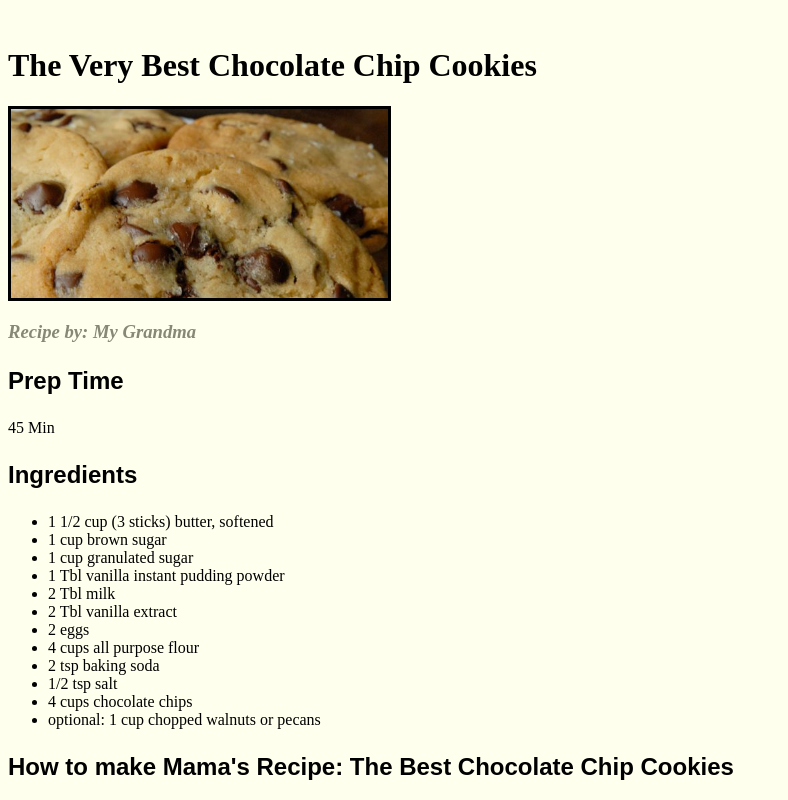
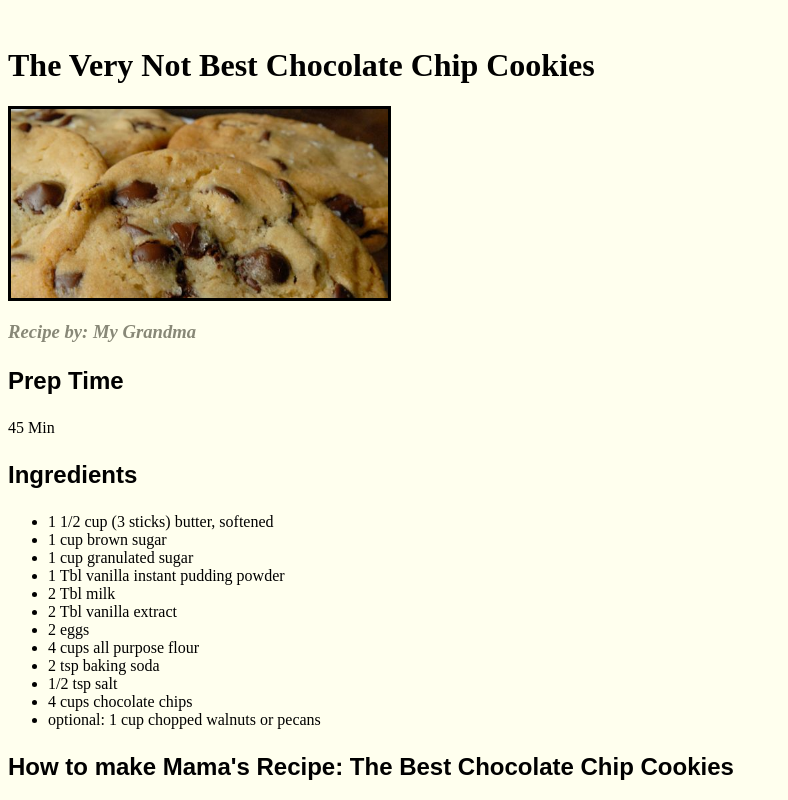
Before and after one commit to annalisarose/cookie_recipe, a plain HTML site: page index.html in a window 1280 px wide. Shown: the top 800 px of the page, without its empty margins (0-788 px from the left). Drawn offline with Linux system fonts and the light colour scheme; files that its build step writes are made by us from their sources.

Commit message:
changed h1 title
very NOT best

```diff
--- a/index.html
+++ b/index.html
@@ -47,7 +47,7 @@ Sorry to break the news. <!--You must include the link in your final webpage -->
    <title>The Best Chocolate Cookies</title>
    	<body>
    		<br>
-    	<p><h1>The Very Best Chocolate Chip Cookies</h1></p>
+    	<p><h1>The Very Not Best Chocolate Chip Cookies</h1></p>
 
     	 <p><img src="cookies.jpg" width="377.33" height="188.66" alt="Chocolate Chip Cookies"></p>
 
```
